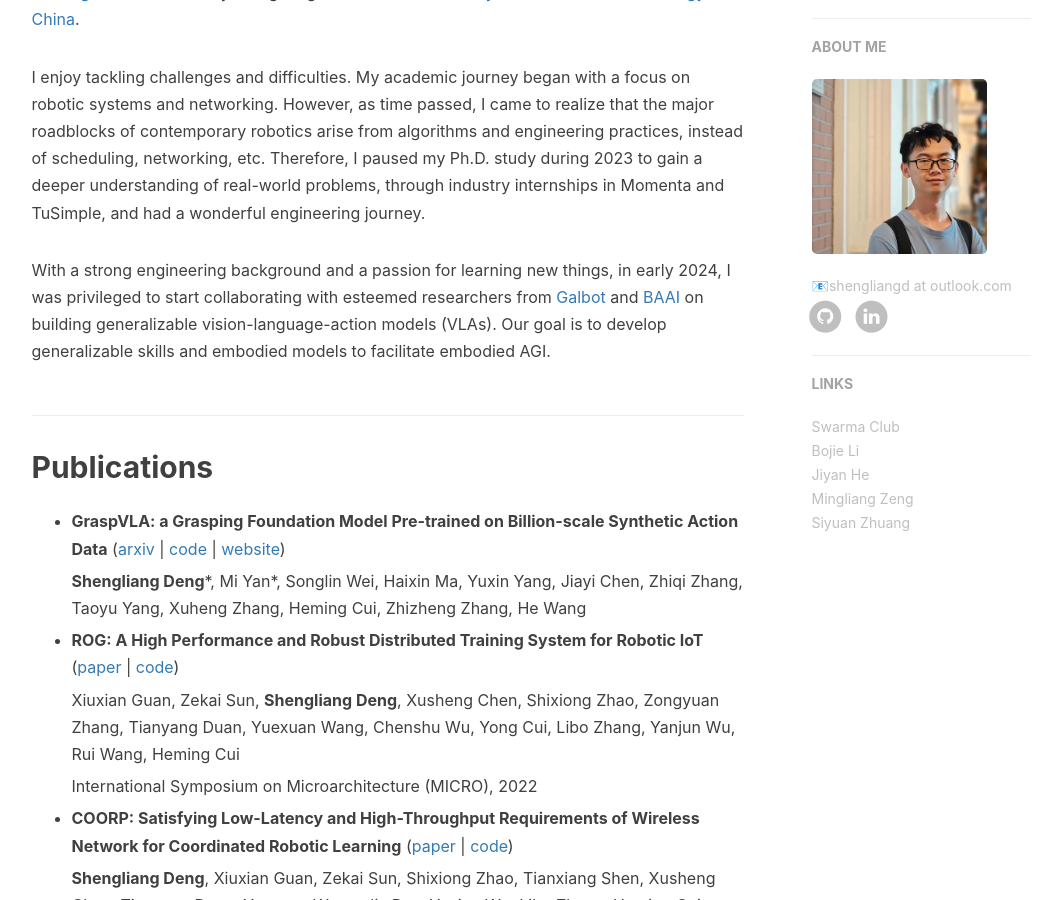
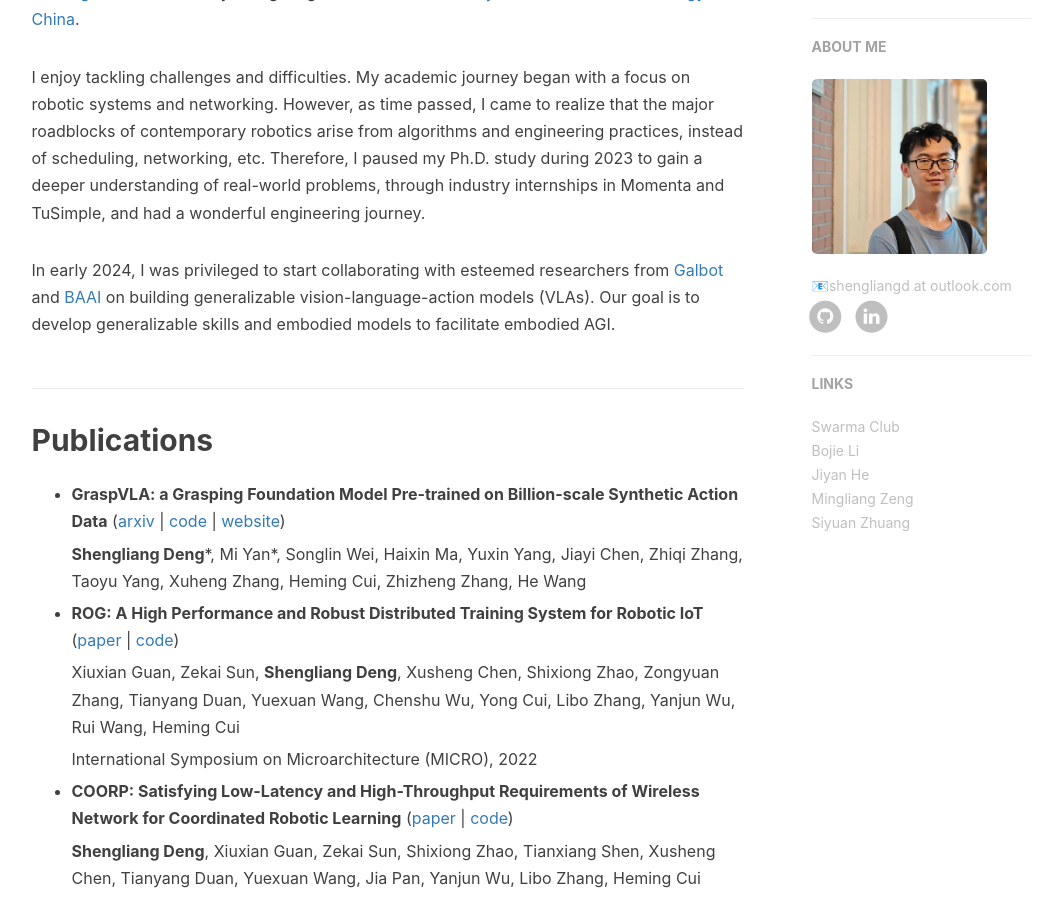
Before and after one commit to shengliangd/shengliangd.github.io, a Jekyll site: the page built from about.html, in a window 1280 px wide and 900 px high, scrolled down 496 px. Shown: the whole window, without its empty margins (136-1198 px from the left). Built offline with Jekyll 4.4.1, drawn with Linux system fonts in a browser that asks for light colours; nearby versions of some CDN libraries; comment, search, counter and statistics services are not loaded.

Commit message:
minor update

```diff
--- a/_includes/about/en.md
+++ b/_includes/about/en.md
@@ -6,7 +6,7 @@ I enjoy tackling challenges and difficulties.
 My academic journey began with a focus on robotic systems and networking. However, as time passed, I came to realize that the major roadblocks of contemporary robotics arise from algorithms and engineering practices, instead of scheduling, networking, etc.
 Therefore, I paused my Ph.D. study during 2023 to gain a deeper understanding of real-world problems, through industry internships in Momenta and TuSimple, and had a wonderful engineering journey.
 
-With a strong engineering background and a passion for learning new things, in early 2024, I was privileged to start collaborating with esteemed researchers from [Galbot](https://www.galbot.com/) and [BAAI](https://www.baai.ac.cn/) on building generalizable vision-language-action models (VLAs).
+In early 2024, I was privileged to start collaborating with esteemed researchers from [Galbot](https://www.galbot.com/) and [BAAI](https://www.baai.ac.cn/) on building generalizable vision-language-action models (VLAs).
 Our goal is to develop generalizable skills and embodied models to facilitate embodied AGI.
 
 ## Publications
```
